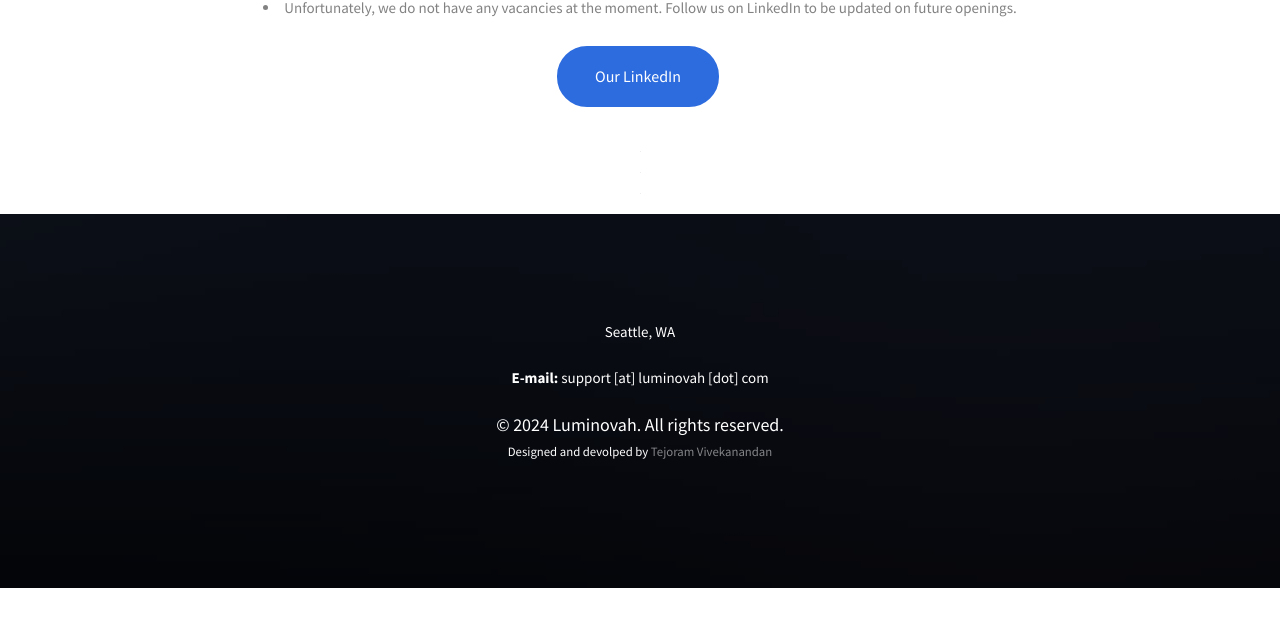
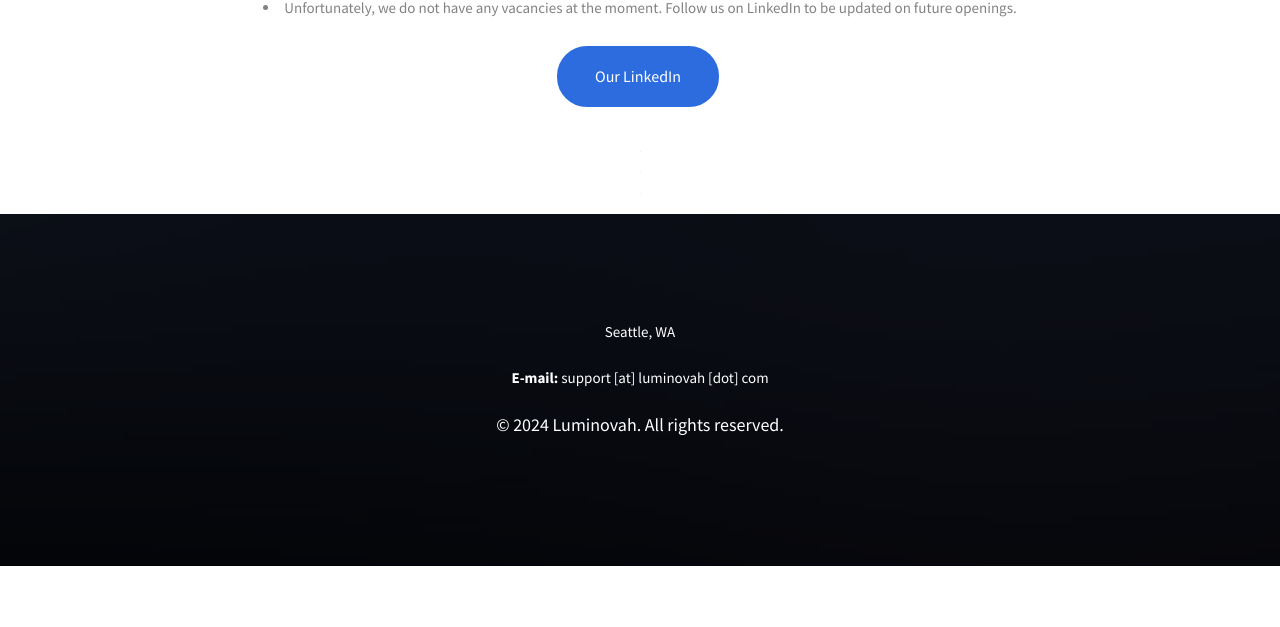
Before and after one commit to luminovah/luminovah.github.io, a plain HTML site: page positions.html in a window 1280 px wide. Shown: the part 141-768 px from the top of the page. Drawn offline with Linux system fonts and the light colour scheme; files whose address does not match are found by name.

Commit message:
Update positions.html

```diff
--- a/positions.html
+++ b/positions.html
@@ -136,7 +136,6 @@
 					<p>
 						<small class="block" style="font-size:18px;">&copy; 2024 Luminovah. All rights reserved.
 						</small>
-						<small class="block">Designed and devolped by <a href="https://tejoramv.github.io/" target="_blank">Tejoram Vivekanandan</a> </small>
 					</p>
 				</div>
 			</div>
```
